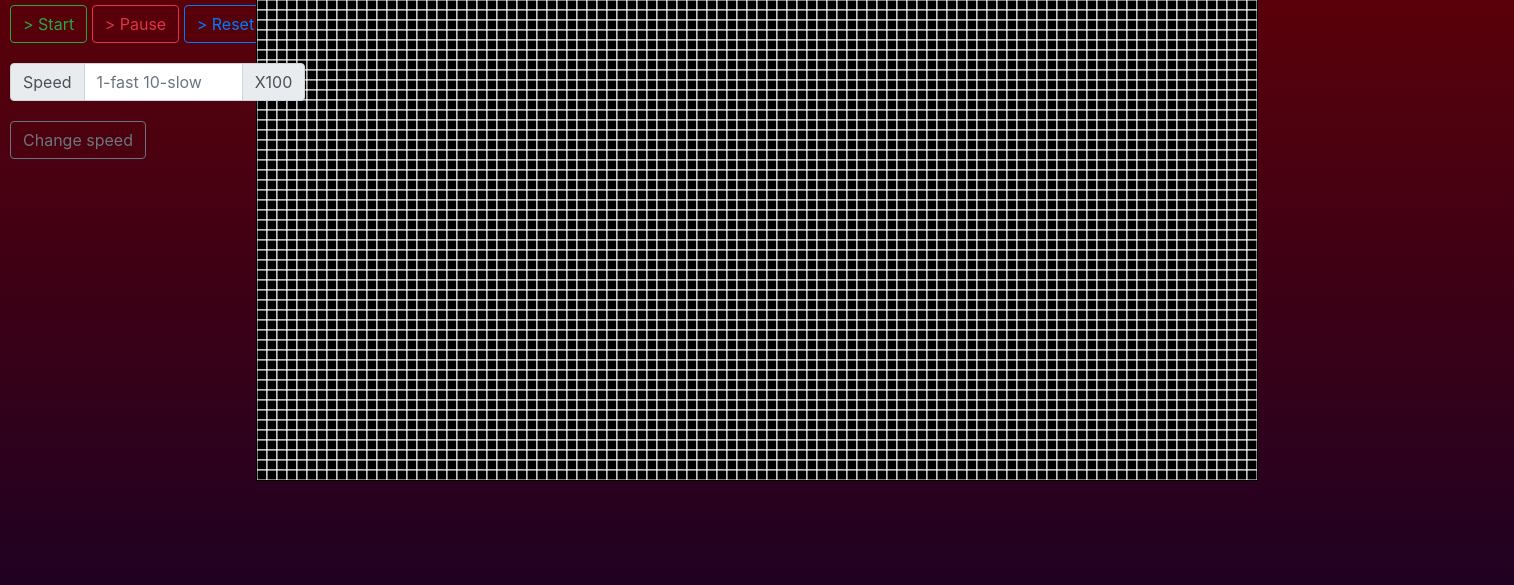
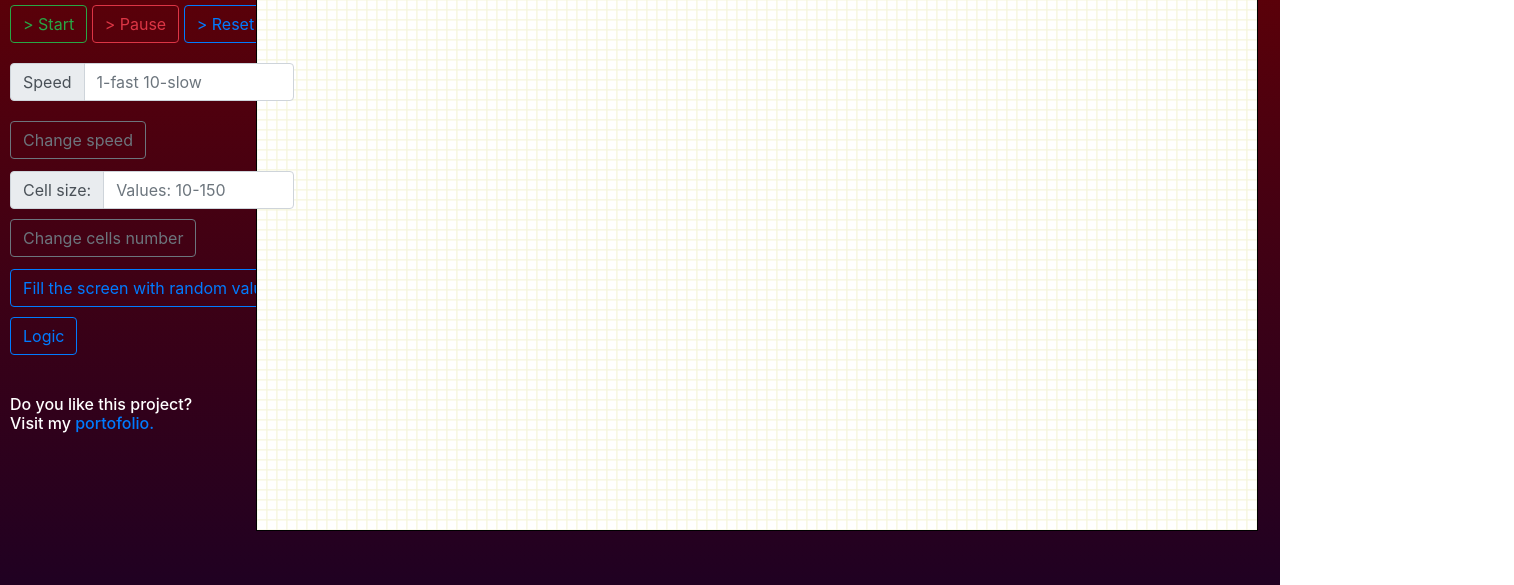
Before and after one commit to andreivasilache/GameOfLife, a plain HTML site: page index.html in a window 1280 px wide. Shown: the part 215-800 px from the top of the page, 1514 px wide, since content can reach past the window. Drawn offline with nearby package versions, Linux system fonts and the light colour scheme.

Commit message:
Finished version
Added all features

```diff
--- a/index.css
+++ b/index.css
@@ -2,16 +2,15 @@ body{
     background: #200122;  /* fallback for old browsers */
     background: -webkit-linear-gradient(to bottom, #6f0000, #200122);  /* Chrome 10-25, Safari 5.1-6 */
     background: linear-gradient(to bottom, #6f0000, #200122); /* W3C, IE 10+/ Edge, Firefox 16+, Chrome 26+, Opera 12+, Safari 7+ */
-
-
     overflow-x: hidden;
 }
 
 canvas{
     background: black;
-    margin: -22% 20%;
+    margin: -40% 20%;
     border: 1px solid black;
 }
+
 #topText{
     display: -webkit-inline-box;
     padding-left: 10px;
@@ -19,21 +18,41 @@ canvas{
     color: white;
 
 }
+
 .title {
     font-size:30px;
 }
+
 .generationTitle{
     font-size: 15px;
     padding-left: 135px;
 }
+
 #generation{
     font-size: 20px;
 }
 
 .speedInput{
-    width: 72%;
+    width: 100%;
     margin: 20px 0px;
 }
+
 .btn-outline-secondary{
     margin: -40px 0px;
 }
+
+.made{
+    padding-top: 40px;
+}
+
+.cellsInput{
+    padding: 10px 0px;
+}
+
+.randomBtn{
+    margin: 10px 0px;
+}
+
+.modal-body ,.modal-title{
+    color: black;
+}
--- a/index.html
+++ b/index.html
@@ -25,21 +25,69 @@
                 <button class="btn btn-outline-success" onclick="start()"> >  Start  </button>
                 <button class="btn btn-outline-danger" onclick="stop()" > > Pause </button>
                 <button class="btn btn-outline-primary" onclick="reset()" > >  Reset </button>
+                <div class="speedDiv">
                     <div class="speedInput">
-                    <!-- <input type="text" placeholder="1-Fast , 10-slow"  min="1" max="10" type="number" class="form-control"> -->
                         <div class="input-group mb-3">
                                 <div class="input-group-prepend">
                                   <span class="input-group-text">Speed</span>
                                 </div>
-                            <input type="text" class="form-control" aria-label="Amount (to the nearest dollar)" placeholder="1-fast 10-slow" class="speed">
-                            <div class="input-group-append">
-                              <span class="input-group-text">X100</span>
-                            </div>
+                                <input type="number" class="form-control speed"  placeholder="1-fast 10-slow" min="1" max="10" >
+
                               </div>
                         <br>
                     </div>
                     <button class="btn btn-outline-secondary" onclick="changeSpeed()">Change speed</button>
+                </div>
+                <div class="cellsDiv">
+                    <div class="cellsInput">
+                        <div class="input-group mb-3">
+                                <div class="input-group-prepend">
+                                  <span class="input-group-text">Cell size:</span>
+                                </div>
+                                <input type="number" class="form-control cells"  placeholder="Values: 10-150" min="1" max="10" >
+                              </div>
+                        <br>
+                    </div>
+                    <button class="btn btn-outline-secondary" onclick="cellsNumber()">Change cells number</button>
+                </div>
 
+                <button onclick="randomDraw()" class="btn btn-outline-primary randomBtn">Fill the screen with random values</button> <br>
+
+
+                <!-- Button trigger modal -->
+                <button type="button" class="btn btn-outline-primary" data-toggle="modal" data-target="#exampleModal"> Logic  </button>
+
+                <!-- Modal -->
+                <div class="modal fade" id="exampleModal" tabindex="-1" role="dialog" aria-labelledby="exampleModalLabel" aria-hidden="true">
+                    <div class="modal-dialog" role="document">
+
+                    <div class="modal-content">
+                        <div class="modal-header">
+                            <h5 class="modal-title" id="exampleModalLabel">Logic</h5>
+                            <button type="button" class="close" data-dismiss="modal" aria-label="Close">
+                                <span aria-hidden="true">&times;</span>
+                            </button>
+                        </div>
+                        <div class="modal-body">
+                            1)Any live cell with fewer than two live neighbors dies, as if by under population. <br>
+                            2)Any live cell with two or three live neighbors lives on to the next generation. <br>
+                            3)Any live cell with more than three live neighbors dies, as if by overpopulation. <br>
+                            4)Any dead cell with exactly three live neighbors becomes a live cell, as if by reproduction.  <br>
+                        </div>
+                        <div class="modal-footer">
+                            <button type="button" class="btn btn-secondary" data-dismiss="modal">Close</button>
+                            <button type="button" class="btn btn-primary">Save changes</button>
+                        </div>
+                    </div>
+                    </div>
+                </div>
+
+
+
+
+
+
+                <h6 class="made">Do you like this project? <br> Visit my  <a href="https://shrouded-shore-30005.herokuapp.com/">portofolio.</a></h6>
 
 
             </div>
@@ -58,7 +106,6 @@
 
 
 
-
     <script src="https://code.jquery.com/jquery-3.2.1.slim.min.js" integrity="sha384-KJ3o2DKtIkvYIK3UENzmM7KCkRr/rE9/Qpg6aAZGJwFDMVNA/GpGFF93hXpG5KkN" crossorigin="anonymous"></script>
     <script src="index.js"></script>
     <script src="https://cdnjs.cloudflare.com/ajax/libs/popper.js/1.12.9/umd/popper.min.js" integrity="sha384-ApNbgh9B+Y1QKtv3Rn7W3mgPxhU9K/ScQsAP7hUibX39j7fakFPskvXusvfa0b4Q" crossorigin="anonymous"></script>
--- a/index.js
+++ b/index.js
@@ -14,10 +14,12 @@ var cell;
 var generationOnScreen=0;
 var squareSize=10;
 var semiSquare=squareSize/2;
-var aliveCell="red";
-var deadCell="black";
-var outlineOfCells="white";
+var aliveCell="blue";
+var deadCell="white";
+var outlineOfCells="#f5f5dc";
 var generationSpeed=200;
+
+canvas.addEventListener("mousedown", getPosition, false); // add element listener to canvas
 
 // get canvas height and width
 var canvasWidth=$("canvas").width();
@@ -35,21 +37,26 @@ for(let i=0;i<rows;i++){
         cell[i]=new Array();
 }
 // ==================================================
-
+// alert user about non-responsive design once
+var alerted = localStorage.getItem('alerted') || '';
+if (alerted != 'yes') {
+ alert("Be aware! This page has not a responsive design! :), also in this project you can find some minor bugs. ");
+ localStorage.setItem('alerted','yes');
+}
 
 // ================ FUNCTIONS =====================
 
 //  first frame of the game
 function main(){
-    // fillRandom();
-    // fill the array with 0 elements (all cells are dead)
-    killCells();
+
+    killCells(); // fill the array with 0 elements (all cells are dead)
     drawSquares();
 
 } main();
 
 // start button function
 function start(){
+
       frames= setInterval(function(){
         legacy();
         drawSquares();
@@ -65,9 +72,37 @@ function stop(){
     clearInterval(frames);
 
 }
+function randomDraw(){
+    stop();
+    killCells();
+    fillRandom();
+    drawSquares();
+}
+
 function changeSpeed(){
+
      generationSpeed=$(".speed").val()*100;
      stop();
+
+}
+
+function cellsNumber(){
+
+    let inputVal=$(".cells").val()
+    if( inputVal < 10 || inputVal > 150 ){
+        alert("Use coresponded values!");
+    }else{
+        var alertedSize = localStorage.getItem('alertedSize') || '';
+        if (alertedSize != 'yes') {
+        alert(" Not recomanded! (Cells can be drawed outside the screen after a while! ) ");
+        localStorage.setItem('alertedSize','yes');
+        }
+
+        killCells();
+        stop();
+        squareSize=$(".cells").val();
+        drawSquares();
+    }
 
 }
 
@@ -91,6 +126,7 @@ function reset(){
 
 }
 
+
  // construct the array with random 0 or 1 values
 function fillRandom(){
 
@@ -99,6 +135,7 @@ function fillRandom(){
 
     for(var i=0;i<rows;i++){
         for(var j=0;j<cols;j++){
+
             var randomNumber=Math.random(); //get a random number
             var intVal=randomNumber*2;
             var randomBinary=Math.floor(intVal);
@@ -107,6 +144,7 @@ function fillRandom(){
             }else{
                 cell[i][j]=0;
             }
+
         }
     }
 }
@@ -117,24 +155,36 @@ function drawSquares(){
     for(var m=0;m<rows;m++){  // m <  width of the page
         for(var n=0;n<cols;n++){ // n< height of the page
             if(cell[m][n] === 1){
-                // draw square
-                ctx.fillStyle=aliveCell;
-                ctx.fillRect(m*squareSize,n*squareSize,squareSize,squareSize);
-                // draw outline
-                ctx.strokeRect(m*squareSize,n*squareSize,squareSize,squareSize);
-                ctx.strokeStyle = outlineOfCells;
+
+                paint(m,n,"aliveCell");
 
             }else{
-                // draw square
-                ctx.fillStyle=deadCell;
-                ctx.fillRect(m*squareSize,n*squareSize,squareSize,squareSize);
-                // draw outline
-                ctx.strokeRect(m*squareSize,n*squareSize,squareSize,squareSize);
-                ctx.strokeStyle = outlineOfCells;
+
+                paint(m,n,"deadCell");
+
             }
         }
     }
 }
+
+function paint(x,y,state){
+    var status=state;
+    if(state == "aliveCell" ){
+                // draw square
+                ctx.fillStyle=aliveCell;
+        ctx.fillRect(x*squareSize,y*squareSize,squareSize,squareSize);
+                // draw outline
+        ctx.strokeRect(x*squareSize,y*squareSize,squareSize,squareSize);
+                ctx.strokeStyle = outlineOfCells;
+            }else{
+                // draw square
+                ctx.fillStyle=deadCell;
+        ctx.fillRect(x*squareSize,y*squareSize,squareSize,squareSize);
+                // draw outline
+        ctx.strokeRect(x*squareSize,y*squareSize,squareSize,squareSize);
+                ctx.strokeStyle = outlineOfCells;
+            }
+        }
 
 function checkNeighborsNum(arr,i,j){ // check number of alive neighbors
 
@@ -178,10 +228,10 @@ function legacy(){
 
 
 // on input click function
-// add element listener to canvas
-canvas.addEventListener("mousedown", getPosition, false);
+
 
 function getPosition(event){
+
     stop();
     var x = new Number();
     var y = new Number();
@@ -200,15 +250,17 @@ function getPosition(event){
     x -= canvas.offsetLeft;
     y -= canvas.offsetTop;
 
-    // x and y now are numbers that need to be rounded to half of square size (for click-square precision)
-    console.log("Primitive values "+x,y);
-    console.log("Rounded values: "+Math.ceil(x / squareSize) * squareSize,Math.ceil(y / squareSize) * squareSize );
-    drawOnClick(Math.round(x / squareSize) * squareSize,Math.round(y / squareSize) * squareSize); //sent the values on %10=0
+    // x and y now are numbers that needs to be rounded to square-size
+    drawOnClick(Math.floor(x / squareSize) * squareSize,Math.floor(y / squareSize) * squareSize); //sent the values on %10=0
 
 }
 
   function drawOnClick(x,y){
+
     cell[x/squareSize][y/squareSize]=1; // squareSize = 1 cell
+
+    // use this insted of paint function
+
     // draw square
     ctx.fillStyle=aliveCell;
     ctx.fillRect(x,y,squareSize,squareSize);
```
Lines whose indentation alone changed are shown as unchanged.
